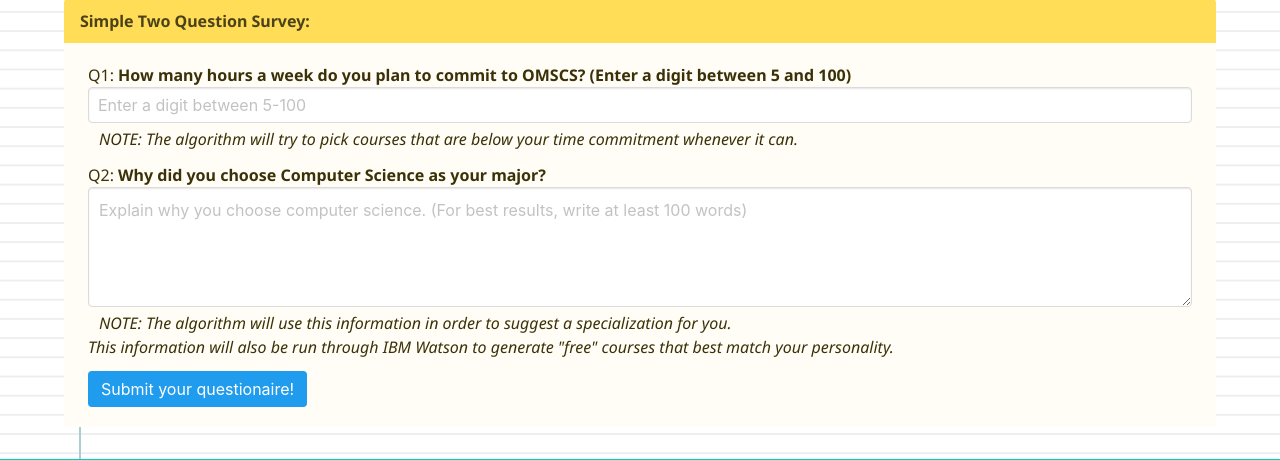
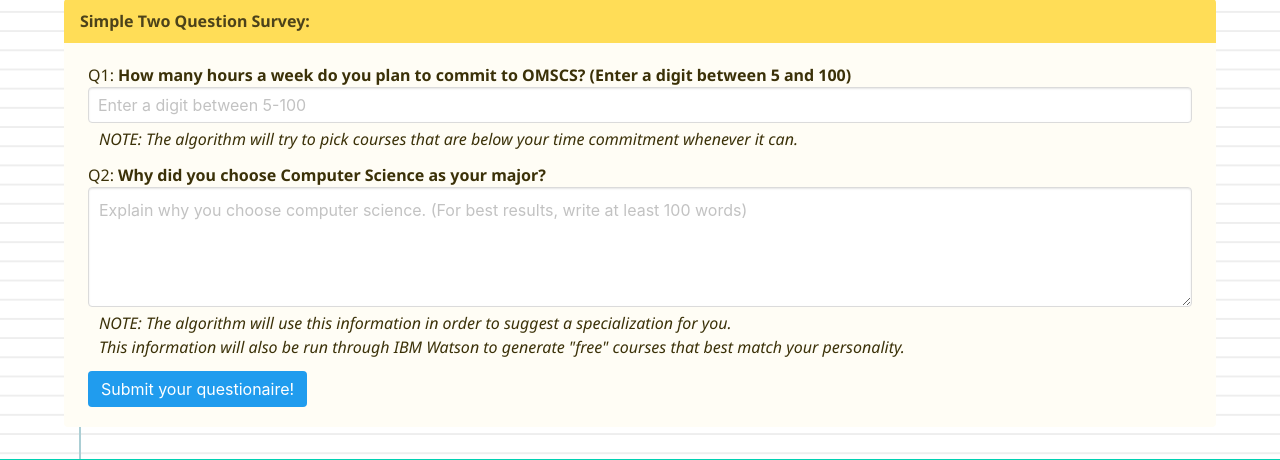
Before and after one commit to rylew2/SenseCourse, a Flask app: template templates/index_quiz.html in a window 1280 px wide. Shown: the part 85-545 px from the top of the page. Run offline with Flask 2, Linux system fonts and the light colour scheme; the template is opened without the code that fills it, so the values that code supplies are empty; some libraries are stand-ins or nearby versions.

Commit message:
align note text on quiz

```diff
--- a/templates/index_quiz.html
+++ b/templates/index_quiz.html
@@ -24,7 +24,8 @@
                 <textarea id="personal" class="textarea"
                           placeholder="Explain why you choose computer science. (For best results, write at least 100 words)"></textarea>
                 <p class="help" id="helppersonal"></p>
-                 <em class="quizNote">NOTE: The algorithm will use this information in order to suggest a specialization for you. <br>This information will also be run through IBM Watson to generate "free" courses that best match your personality. </em>
+                <em class="quizNote">NOTE: The algorithm will use this information in order to suggest a specialization for you.</em>
+                <em class="quizNote">This information will also be run through IBM Watson to generate "free" courses that best match your personality. </em>
             </div>
             <div class="control">
                 <button class="button is-info" id="q_btn">Submit your questionaire!</button>
```
